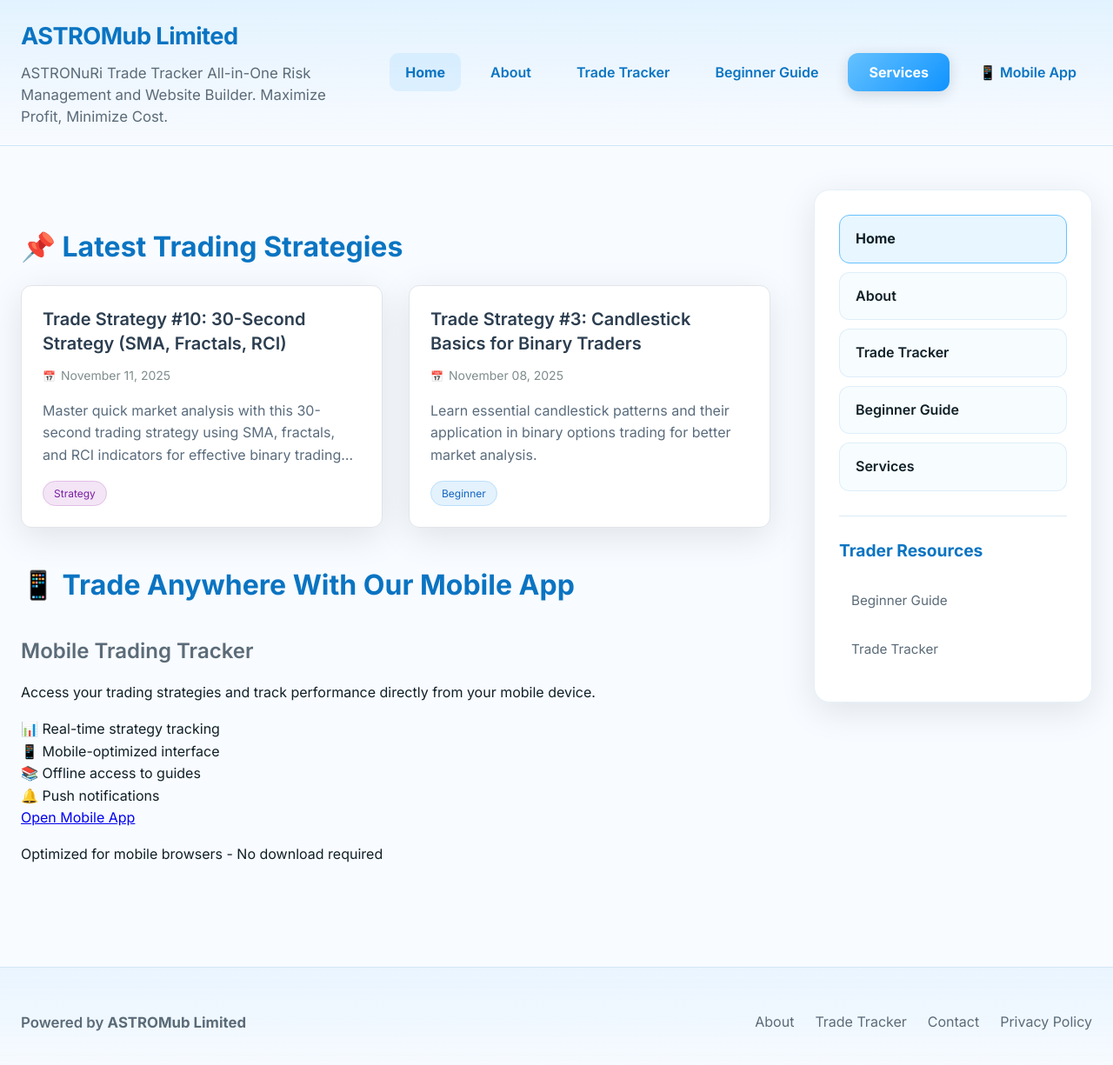
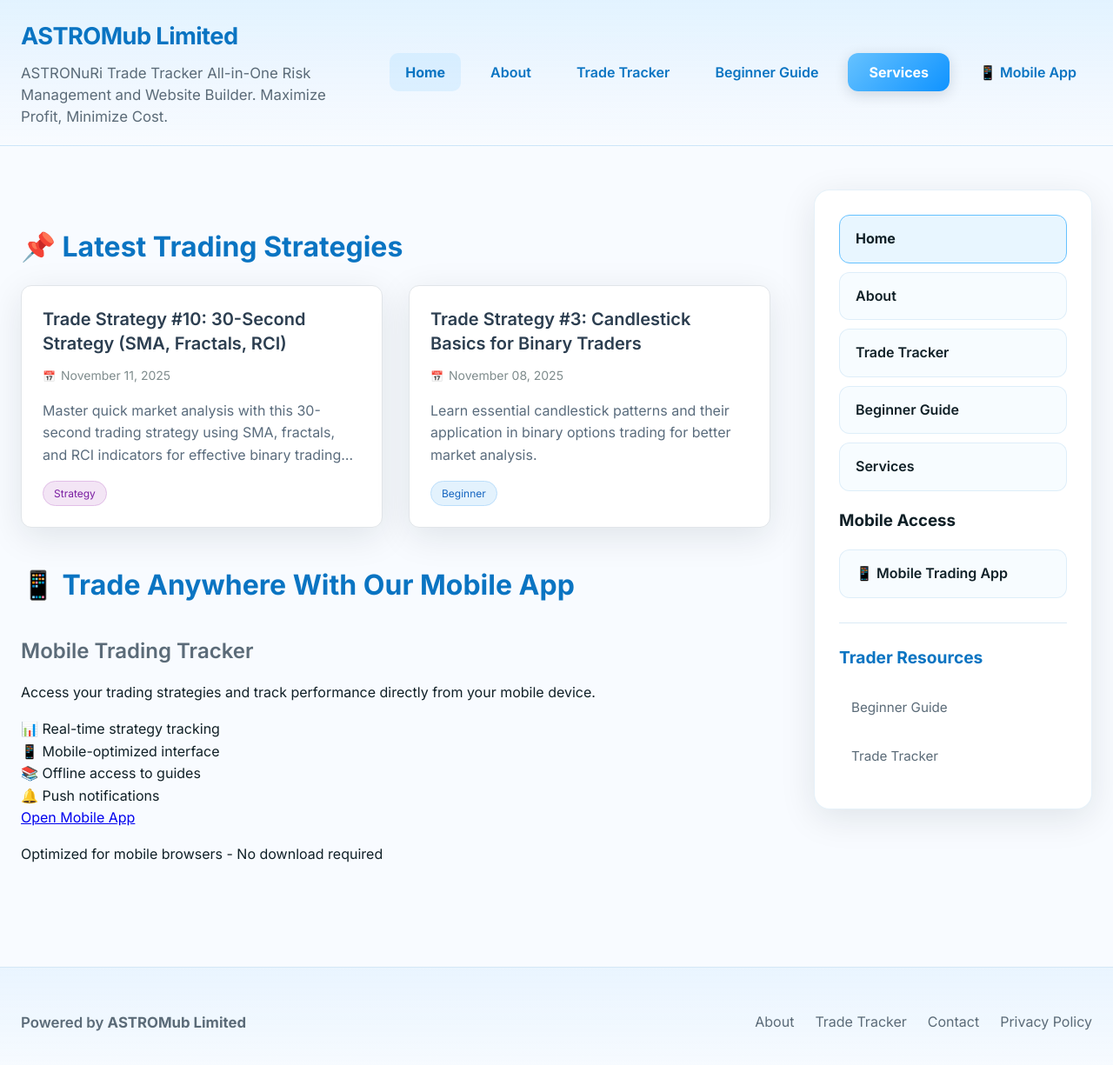
Before and after one commit to astromub/silver-umbrella, a Jekyll site: the page built from index.md, in a window 1280 px wide and 1239 px high. Shown: the top 1225 px of the window at 87% size. Built offline with Jekyll 4.4.1, drawn with Linux system fonts in a browser that asks for light colours.

Commit message:
Update default.html

```diff
--- a/_layouts/default.html
+++ b/_layouts/default.html
@@ -52,6 +52,10 @@
             <li><a href="{{ '/trade-tracker' | relative_url }}" {% if page.url contains "/trade-tracker" %}class="active"{% endif %}>Trade Tracker</a></li>
             <li><a href="{{ '/beginner-guide' | relative_url }}" {% if page.url contains "/beginner-guide" %}class="active"{% endif %}>Beginner Guide</a></li>
             <li><a href="{{ '/pricing' | relative_url }}" {% if page.url contains "/pricing" or page.url contains "/request_quote" %}class="active"{% endif %}>Services</a></li>
+<h3>Mobile Access</h3>
+  <ul>
+    <li><a href="https://astronuri-trade-tracker.netlify.app/" target="_blank">📱 Mobile Trading App</a></li>
+  </ul>
           </ul>
         </nav>
 
```
